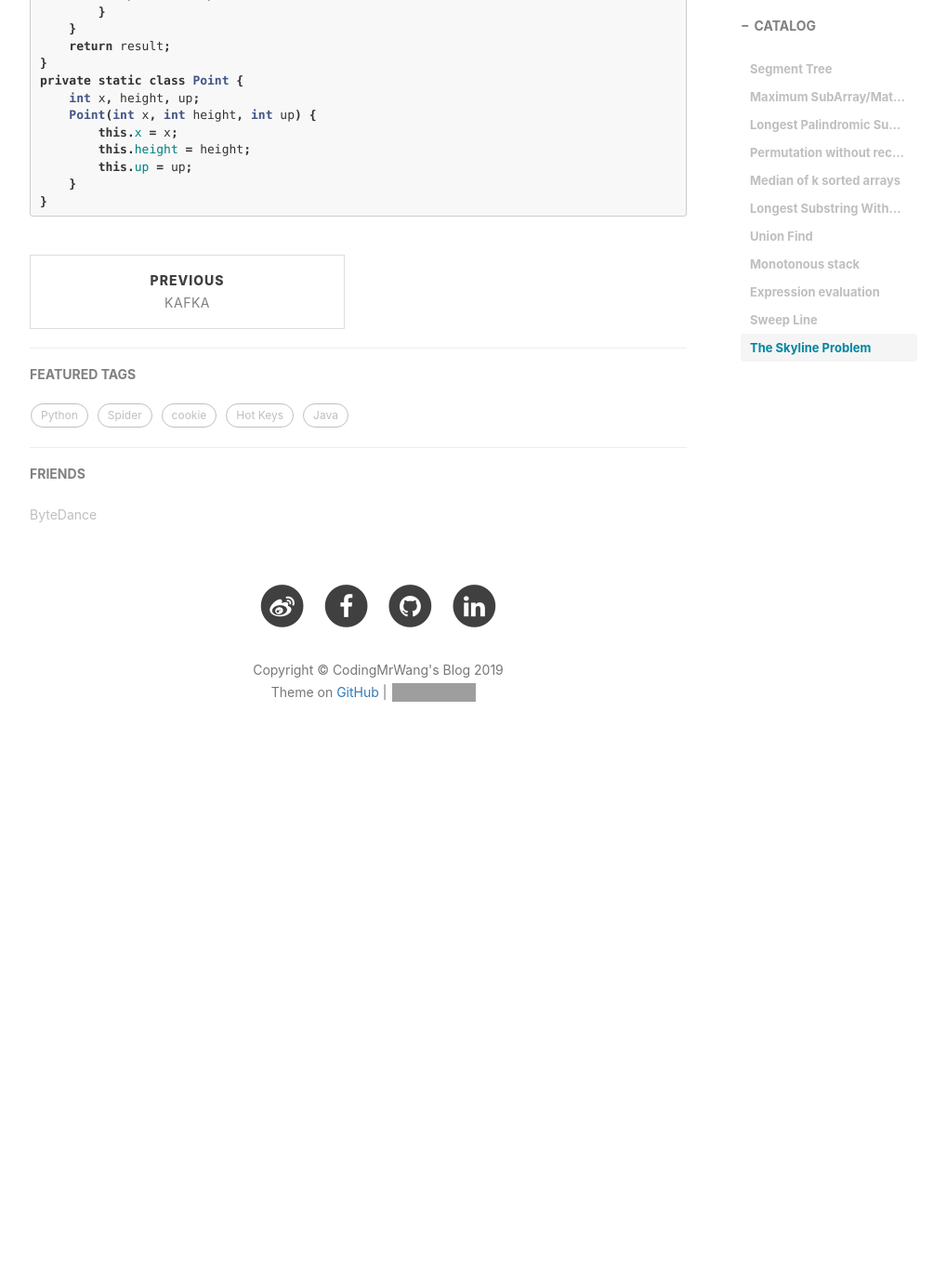
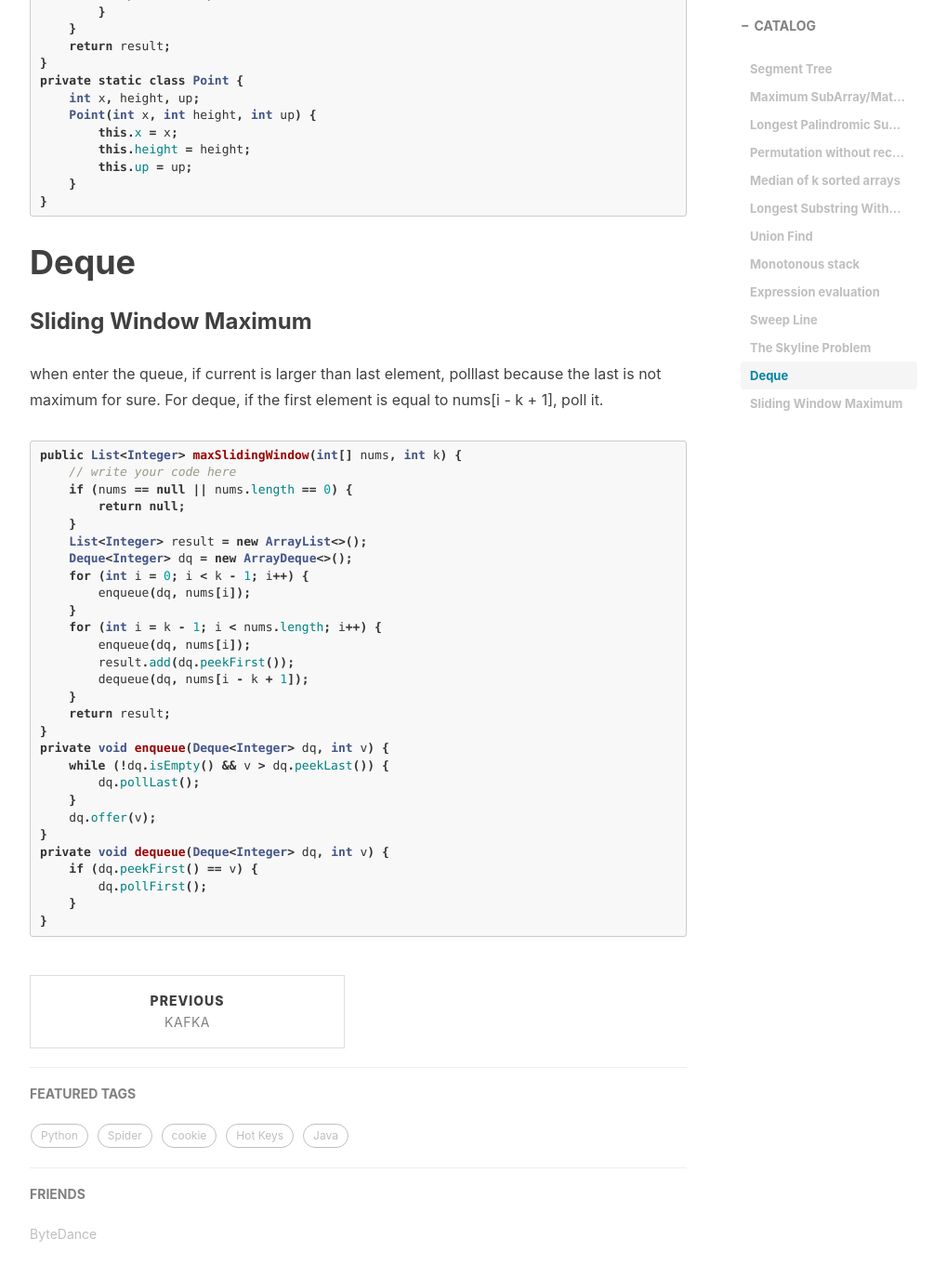
Before and after one commit to CodingMrWang/codingmrwang.github.io, a Jekyll site: the page built from _posts/2018-12-19-datastructure.md, in a window 1280 px wide and 1400 px high, scrolled down 10444 px. Shown: the top 1375 px of the window at 93% size, without its empty margins (233-1237 px from the left). Built offline with Jekyll 4.4.1, drawn with Linux system fonts in a browser that asks for light colours; nearby versions of some CDN libraries; comment, search, counter and statistics services are not loaded; before the commit the page ends 11293 px from its top, so only the background shows below that; grey boxes are pictures that could not be loaded.

Commit message:
create deque

````diff
--- a/_posts/2018-12-19-datastructure.md
+++ b/_posts/2018-12-19-datastructure.md
@@ -531,3 +531,39 @@ private static class Point {
     }
 }
 ```
+
+# Deque
+
+### Sliding Window Maximum
+when enter the queue, if current is larger than last element, polllast because the last is not maximum for sure. For deque, if the first element is equal to nums[i - k + 1], poll it.
+
+```java
+public List<Integer> maxSlidingWindow(int[] nums, int k) {
+    // write your code here
+    if (nums == null || nums.length == 0) {
+        return null;
+    }
+    List<Integer> result = new ArrayList<>();
+    Deque<Integer> dq = new ArrayDeque<>();
+    for (int i = 0; i < k - 1; i++) {
+        enqueue(dq, nums[i]);
+    }
+    for (int i = k - 1; i < nums.length; i++) {
+        enqueue(dq, nums[i]);
+        result.add(dq.peekFirst());
+        dequeue(dq, nums[i - k + 1]);
+    }
+    return result;
+}
+private void enqueue(Deque<Integer> dq, int v) {
+    while (!dq.isEmpty() && v > dq.peekLast()) {
+        dq.pollLast();
+    }
+    dq.offer(v);
+}
+private void dequeue(Deque<Integer> dq, int v) {
+    if (dq.peekFirst() == v) {
+        dq.pollFirst();
+    }
+}
+```
````
Also changed, not shown: 2 other files.
